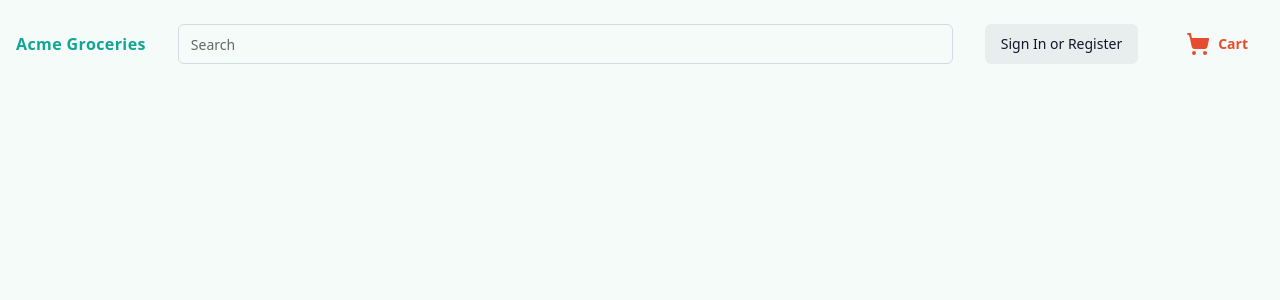
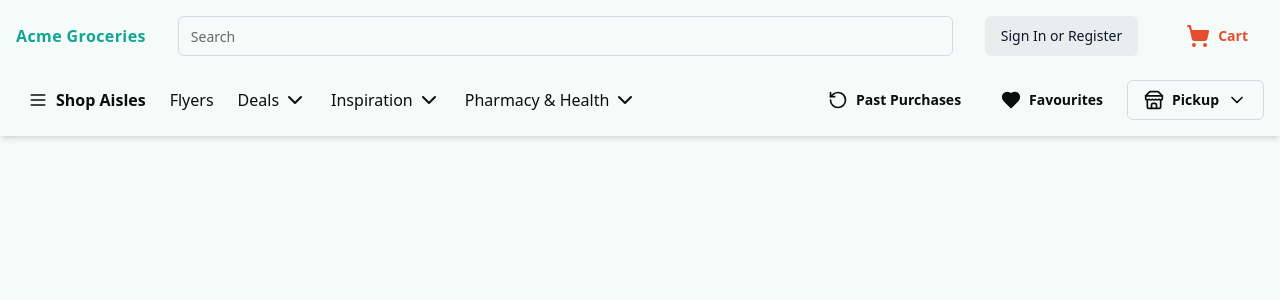
Before and after one commit to mathewbushuru/acme-ecommerce, a React (Vite) app in the folder frontend/: page / in a window 1280 px wide. Shown: the top 300 px of the page. Built offline with nearby package versions, Linux system fonts and the light colour scheme.

Commit message:
bottom navbar

```diff
--- a/frontend/src/App.tsx
+++ b/frontend/src/App.tsx
@@ -1,4 +1,13 @@
-import { Menu, Search, ShoppingCart } from "lucide-react";
+import {
+  Menu,
+  Search,
+  ShoppingCart,
+  Store,
+  ChevronRight,
+  ChevronDown,
+  Heart,
+  RotateCcw,
+} from "lucide-react";
 
 import { Button } from "@/components/ui/button";
 import { Input } from "@/components/ui/input";
@@ -7,7 +16,8 @@ function App() {
   return (
     <main>
       {/* Navbar  */}
-      <nav className="mx-auto flex max-w-screen-xl items-center justify-between  gap-4 px-4 py-6 lg:gap-8">
+      <div className="shadow-md">
+        <nav className="mx-auto flex max-w-screen-xl items-center justify-between gap-4 p-4 lg:gap-8">
           <div className="flex items-center gap-2 lg:gap-3">
             <Menu className="h-6 w-6 cursor-pointer text-primary lg:hidden" />
             <h1 className="cursor-pointer font-bold tracking-wide text-primary">
@@ -28,6 +38,55 @@ function App() {
             </Button>
           </div>
         </nav>
+
+        <div className=" bg-accent px-4 py-4 lg:bg-background lg:pt-2">
+          <div className="mx-auto max-w-screen-xl">
+            <div className="flex lg:hidden">
+              <Store className="mr-2 h-6 w-6" />
+              <span className="font-semibold">Pickup</span>
+              <ChevronRight className="ml-auto h-6 w-6" />
+            </div>
+            <div className="hidden items-center justify-between lg:flex">
+              <div className="flex gap-6 px-3">
+                <div className="flex cursor-pointer items-center gap-2 font-semibold hover:text-primary">
+                  <Menu className="h-5 w-5" />
+                  Shop Aisles
+                </div>
+                <span className="cursor-pointer hover:text-primary">
+                  Flyers
+                </span>
+                <div className="flex cursor-pointer items-center hover:text-primary">
+                  Deals
+                  <ChevronDown className="ml-1" />
+                </div>
+                <div className="flex cursor-pointer items-center hover:text-primary">
+                  Inspiration
+                  <ChevronDown className="ml-1" />
+                </div>
+                <div className="flex cursor-pointer items-center hover:text-primary">
+                  Pharmacy & Health
+                  <ChevronDown className="ml-1" />
+                </div>
+              </div>
+              <div className="flex gap-2">
+                <Button variant="ghost">
+                  <RotateCcw className="mr-2 h-5 w-5" />
+                  <span className="font-semibold">Past Purchases</span>
+                </Button>
+                <Button variant="ghost">
+                  <Heart className="mr-2 h-5 w-5 fill-foreground" />
+                  <span className="font-semibold">Favourites</span>
+                </Button>
+                <Button variant="outline">
+                  <Store className="mr-2 h-5 w-5" />
+                  <span className="font-semibold">Pickup</span>
+                  <ChevronDown className="ml-2 h-5 w-5" />
+                </Button>
+              </div>
+            </div>
+          </div>
+        </div>
+      </div>
     </main>
   );
 }
--- a/frontend/tailwind.config.js
+++ b/frontend/tailwind.config.js
@@ -20,6 +20,7 @@ module.exports = {
       colors: {
         border: "hsl(var(--border))",
         input: "hsl(var(--input))",
+        link: "hsl(var(--link))",
         ring: "hsl(var(--ring))",
         background: "hsl(var(--background))",
         foreground: "hsl(var(--foreground))",
```
Lines whose indentation alone changed are shown as unchanged.
